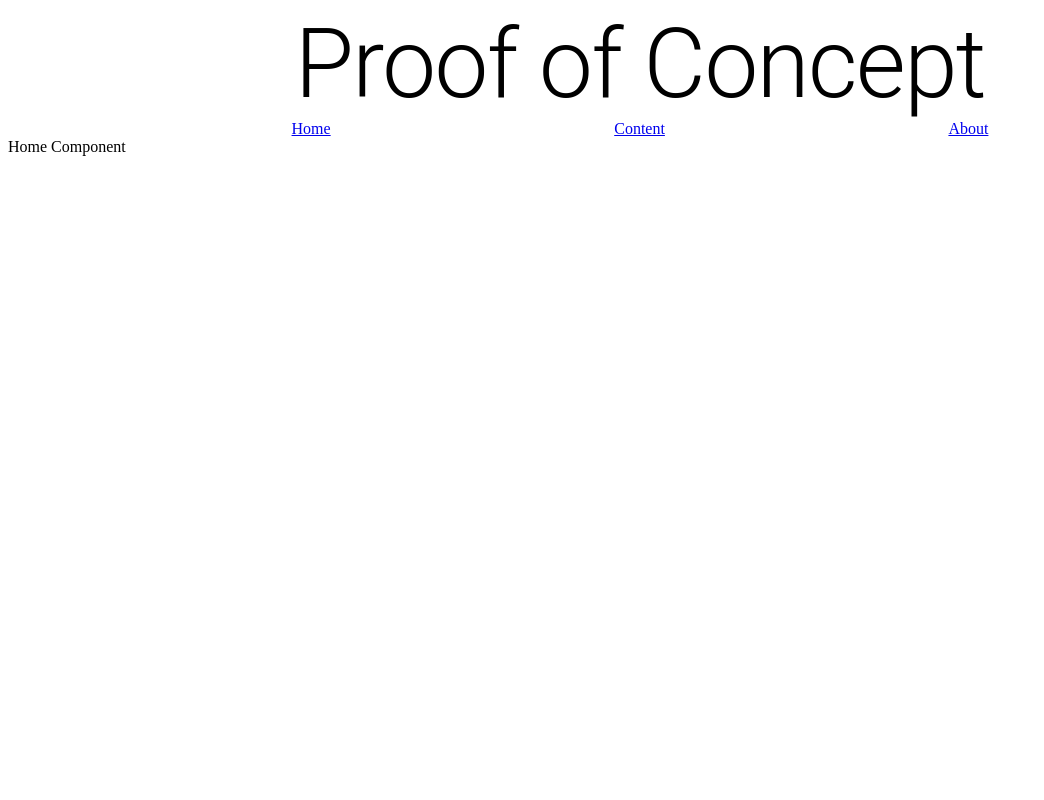
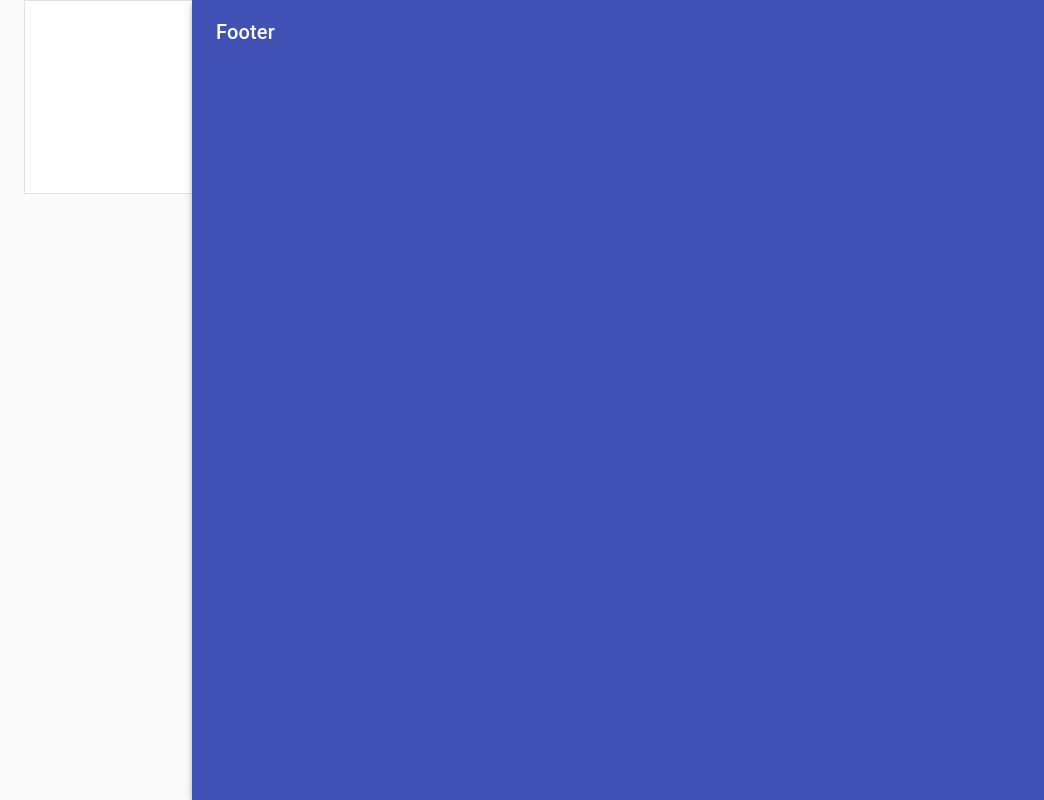
Before and after one commit to Jayammo/ArkVictoryWeb, a React (Create React App) app: page / in a window 1280 px wide. Shown: the whole page, without its empty margins (0-1044 px from the left). Built offline with nearby package versions, Linux system fonts and the light colour scheme.

Commit message:
Created footer

```diff
--- a/src/App.js
+++ b/src/App.js
@@ -1,20 +1,49 @@
-import React from "react";
-import HeaderNav from "./component/HeaderNav/HeaderNav";
-import Home from './component/Home/Home';
-import { BrowserRouter as Router, Switch, Route, Link } from "react-router-dom";
+import React, { Fragment } from "react";
+import { Container, CssBaseline, makeStyles, Paper } from "@material-ui/core";
+import HeaderNav from "./component/_HeaderNav/HeaderNav";
+import Home from "./component/Home/Home";
+import About from "./component/About/About";
+import Content from "./component/Content/Content";
+import Footer from "./component/Footer/Footer";
+import { BrowserRouter as Router, Switch, Route } from "react-router-dom";
+
+const useStyles = makeStyles((theme) => {
+  return {
+    root: {
+      width: "85%",
+      height: "100%",
+      backgroundColor: theme.palette.background.paper,
+    },
+    main: {
+      paddingTop: theme.spacing(5),
+      display: "flex",
+      flexDirection: "row",
+      justifyContent: "center",
+    },
+  };
+});
 
 function App() {
+  const classes = useStyles();
   return (
-    <>
-      <Router>
-        <HeaderNav />
-        <Switch>
-          <Route>
-            <Home/>
-          </Route>
-        </Switch>
-      </Router>
-    </>
+    <Fragment>
+      <CssBaseline />
+      <Container fixed>
+        <Paper variant="outlined" square className={classes.root}>
+          <Router>
+            <HeaderNav />
+            <Switch>
+              <div className={classes.main}>
+                <Route exact path="/about" component={About} />
+                <Route exact path="/content" component={Content} />
+                <Route exact path="/" component={Home} />
+              </div>
+            </Switch>
+          </Router>
+        </Paper>
+        <Footer />
+      </Container>
+    </Fragment>
   );
 }
 
--- /dev/null
+++ b/src/component/Footer/Footer.jsx
@@ -0,0 +1,26 @@
+import React from 'react';
+import { AppBar, Toolbar, Typography, makeStyles } from "@material-ui/core";
+
+const useStyles = makeStyles((theme) => ({
+    root: {
+        width: "85%",
+        backgroundColor: theme.palette.background.primary,
+        overflow: 'hidden',
+        position: 'fixed',
+        bottom: 0,
+      },
+}));
+
+const Footer = (props) => {
+    const classes = useStyles();
+
+  return (
+    <AppBar className={classes.root}>
+      <Toolbar>
+        <Typography variant="h6">Footer</Typography>
+      </Toolbar>
+    </AppBar>
+  );
+};
+
+export default Footer;
```
Also changed, not shown: src/component/_HeaderNav/HeaderNav.jsx (renamed from src/component/HeaderNav/HeaderNav.jsx), src/component/_HeaderNav/Nav.jsx (renamed from src/component/HeaderNav/Nav.jsx), src/component/_HeaderNav/Title.jsx (renamed from src/component/HeaderNav/Title.jsx), 2 other files (tests, documents, lock files or other folders).
